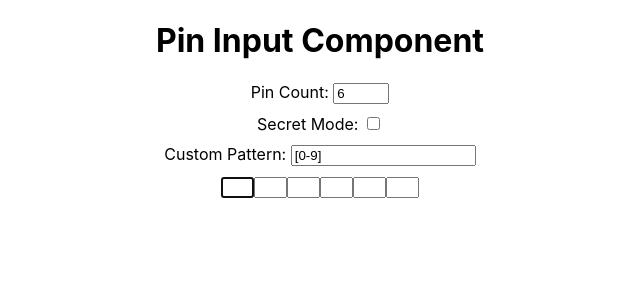
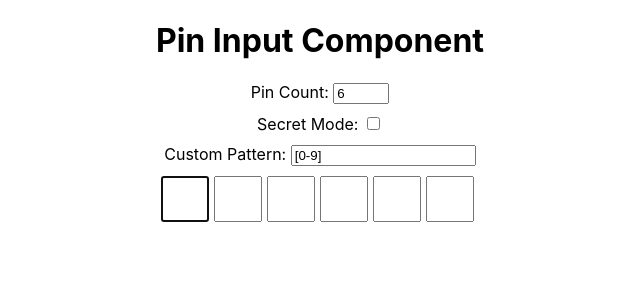
Before and after one commit to KhanhPham2411/pin-input-ts, a React (Create React App) app: page / in a window 1280 px wide. Shown: the top 300 px of the page, without its empty margins (320-960 px from the left). Built offline with nearby package versions, Linux system fonts and the light colour scheme.

Commit message:
add bigger pin input

```diff
--- a/src/pin/PinInput.tsx
+++ b/src/pin/PinInput.tsx
@@ -64,6 +64,7 @@ const PinInput: React.FC<PinInputProps> = ({ pinCount, secretMode = false, onFil
           size={1}
           maxLength={1}
           autoFocus={index === 0} // Set autoFocus on the first input
+          style={{ width: '40px', height: '40px', fontSize: '24px', textAlign: 'center', marginRight: '5px' }}
         />
       ))}
     </div>
```
